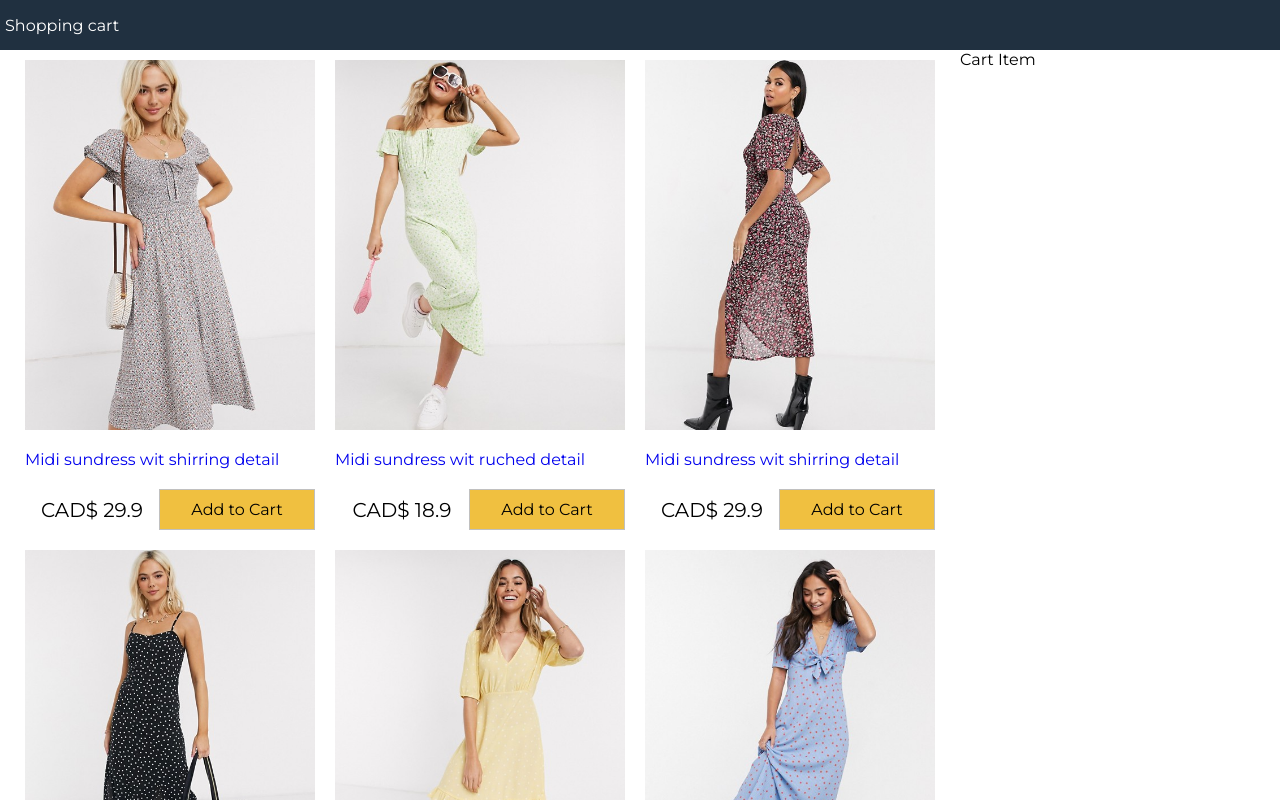
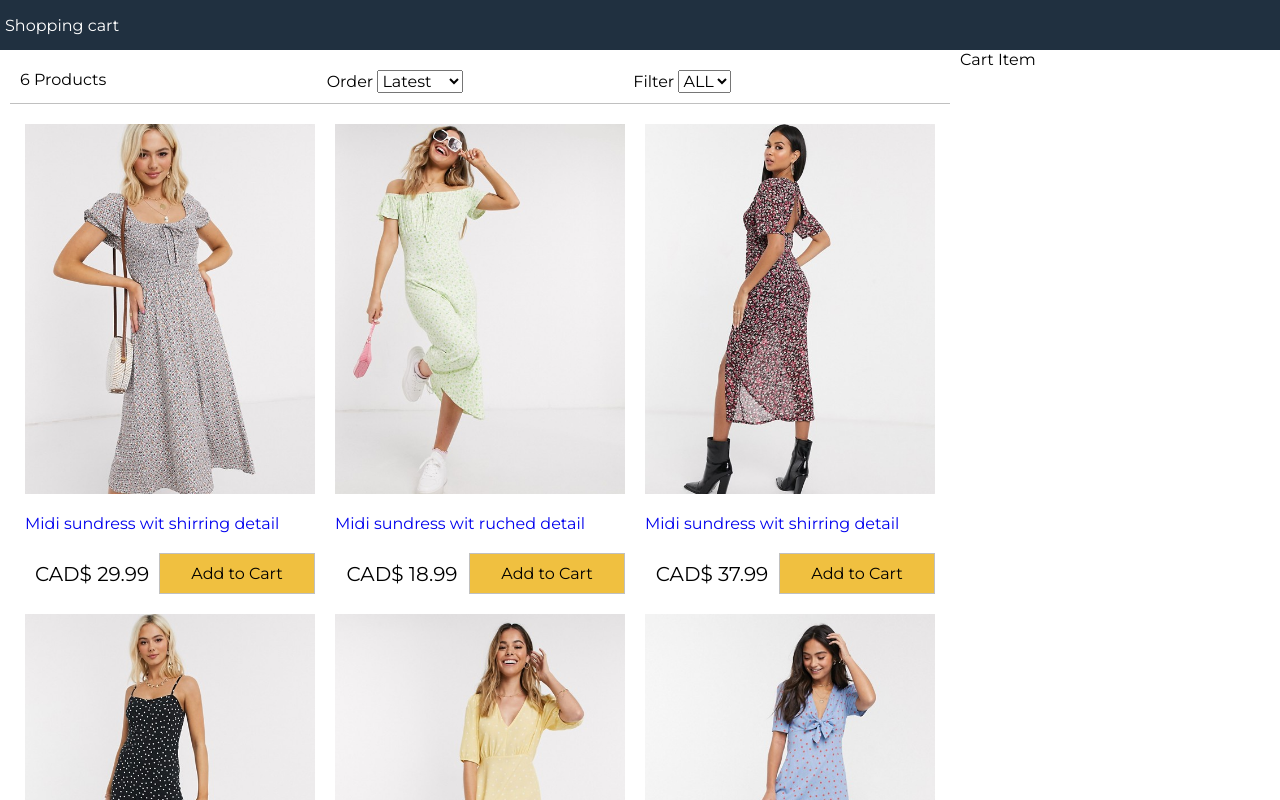
Before and after one commit to adedayosola/shopping-cart, a React (Create React App) app: page / in a window 1280 px wide. Shown: the top 800 px of the page. Built offline with nearby package versions, Linux system fonts and the light colour scheme.

Commit message:
filter and sort now working

```diff
--- a/src/App.js
+++ b/src/App.js
@@ -1,6 +1,7 @@
 import { render } from "@testing-library/react";
 import React from "react";
 import Products from "./components/Products";
+import Filter from "./components/Filter";
 import data from "./data.json"
 
 
@@ -13,6 +14,27 @@
       sort: "",
     }
   }
+  sortProducts=(e)=>{
+    const sort = e.target.value;
+    this.setState((state)=> ({
+      sort: sort,
+      products: this.state.products.slice().sort((a,b)=>(
+        sort == "lowest" ? ((a.price > b.price) ? 1:-1):
+        sort == "highest" ? ((a.price < b.price) ? 1:-1):
+        ((a._id < b._id) ? 1:-1)
+      ))
+    }));
+  }
+  filterProducts =(e)=> {
+    if(e.target.value===""){
+      this.setState({size:e.target.value, product: data.products})
+    }else{
+      this.setState({
+        size:e.target.value,
+        products: data.products.filter((product)=> product.availableSizes.indexOf(e.target.value) >=0)
+      })
+    }
+  }
   render(){
     return (
       <div className="grid-container">
@@ -22,6 +44,12 @@
         <main>
           <div className="content">
             <div className="main">
+              <Filter count ={this.state.products.length}
+                      size = {this.state.size}
+                      sort = {this.state.sort}
+                      filterProducts = {this.filterProducts}
+                      sortProducts = {this.sortProducts}
+              />
               <Products products={this.state.products}/>
             </div>
             <div className="sidebar">Cart Item</div>
--- /dev/null
+++ b/src/components/Filter.js
@@ -0,0 +1,31 @@
+import React, { Component } from 'react'
+
+export default class Filter extends Component {
+    render() {
+        return (
+            <div className="filter">
+                <div className="filter-result">{this.props.count}{" "}Products</div>
+                <div className="filter-sort">
+                    Order{" "}
+                    <select value={this.props.sort} onChange={this.props.sortProducts}>
+                        <option value="latest">Latest</option>
+                        <option value="lowest">Lowest</option>
+                        <option value="highest">Highest</option>
+                    </select>
+                </div>
+                <div className="filter-size">
+                    Filter{" "}
+                    <select value={this.props.size} onChange={this.props.filterProducts}>
+                        <option value="">ALL</option>
+                        <option value="XS">XS</option>
+                        <option value="S">S</option>
+                        <option value="M">M</option>
+                        <option value="L">L</option>
+                        <option value="XL">XL</option>
+                        <option value="XXL">XXL</option>
+                    </select>
+                </div>
+            </div>
+        )
+    }
+}
--- a/src/data.json
+++ b/src/data.json
@@ -6,7 +6,7 @@
             "image":"./images/dress1.jpg",
             "description": "Midi sundress wit shirring detail",
             "availableSizes":["X","L","XL","XXL"],
-            "price": 29.9
+            "price": 29.99
         },
         {
             "_id":"dress2",
@@ -14,7 +14,7 @@
             "image":"./images/dress2.jpg",
             "description": "Midi sundress wit ruched detail",
             "availableSizes":["X","M","L"],
-            "price": 18.9
+            "price": 18.99
         },
         {
             "_id":"dress3",
@@ -22,7 +22,7 @@
             "image":"./images/dress3.jpg",
             "description": "Midi sundress wit shirring detail",
             "availableSizes":["X","L","XL","XXL"],
-            "price": 29.9
+            "price": 37.99
         },
         {
             "_id":"dress4",
@@ -30,7 +30,7 @@
             "image":"./images/dress4.jpg",
             "description": "Midi sundress wit shirring detail",
             "availableSizes":["X","L","XL","XXL"],
-            "price": 29.9
+            "price": 59.99
         },
         {
             "_id":"dress5",
@@ -38,7 +38,7 @@
             "image":"./images/dress5.jpg",
             "description": "Frill mini dress in yellow polka dot",
             "availableSizes":["X","L","XL"],
-            "price": 10.9
+            "price": 10.99
         },
         {
             "_id":"dress6",
@@ -46,7 +46,7 @@
             "image":"./images/dress6.jpg",
             "description": "Mini tea dress in blue and red spot",
             "availableSizes":["XL","XXL"],
-            "price": 49.9
+            "price": 49.99
         }
 
     ]
--- a/src/index.css
+++ b/src/index.css
@@ -111,3 +111,16 @@
   .button.primary{
     background-color: #f0c040;
   }
+
+/*Filter*/
+
+.filter{
+  display: flex;
+  justify-content: space-between;
+  padding: 1rem;
+  margin: 1rem;
+  border-bottom: 0.1rem #c0c0c0 solid;
+}
+.filter div{
+  flex: 1;
+}
--- a/src/util.js
+++ b/src/util.js
@@ -1,3 +1,3 @@
 export default function formatCurrency(num) {
-    return "CAD$" + " " + Number(num.toFixed(1)).toLocaleString() + " ";
+    return "CAD$" + " " + Number(num.toFixed(2)).toLocaleString() + " ";
   }
```
